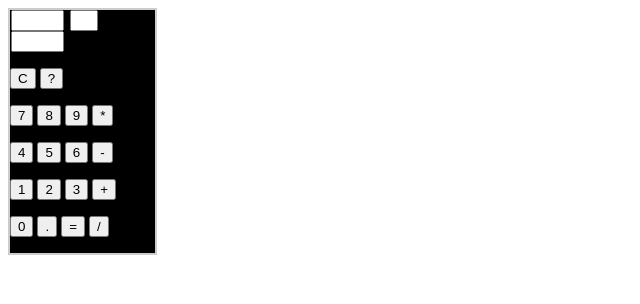
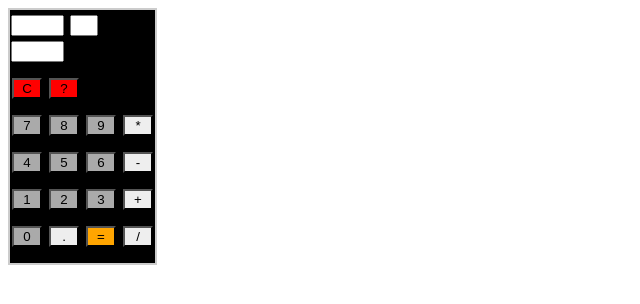
Before and after one commit to zakkyzebra/Codeup-Web-Exercises, a PHP site: page /calculator.html in a window 1280 px wide. Shown: the top 304 px of the page, without its empty margins (0-640 px from the left). Run offline with PHP 8.4, Linux system fonts and the light colour scheme.

Commit message:
calculator style sheet

```diff
--- a/public/css/calc.css
+++ b/public/css/calc.css
@@ -1,26 +1,26 @@
-button.grayButton {
+input.grayButton {
 	background-color: #AAA;
 }
 
-button.redButton {
+input.redButton {
 	background-color: #F00;
 }
 
-button.orangeButton {
+input.orangeButton {
 	background-color: #FFA500;
 }
 
-button.lightGrayButton {
+input.lightGrayButton {
 	background-color: #EEE;
 }
 
-.keys button {
+.keys input {
 	width: 30px;
 	margin-left: 2px;
 	margin-right: 1px;
 }
 
-.display button {
+.display input {
 	width: 30px;
 	margin-left: 5px;
 	margin-top: 5px;
```
